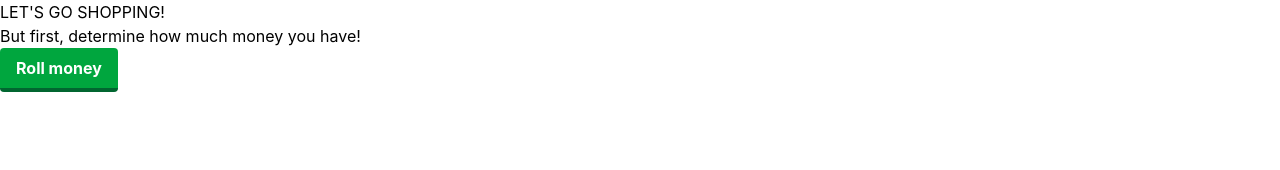
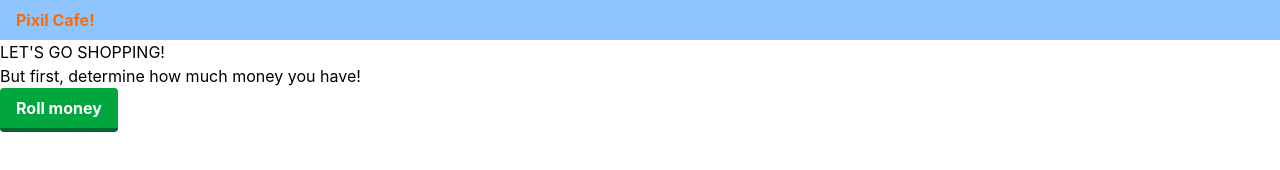
Before and after one commit to epicturtledoode/cafe-order-site, an Astro site: page / in a window 1280 px wide. Built offline with nearby package versions, Linux system fonts and the light colour scheme; Astro itself is replaced by a stand-in of ours.

Commit message:
header with broken font

```diff
--- a/src/components/button.astro
+++ b/src/components/button.astro
@@ -2,6 +2,6 @@
 import '../styles/global.css'
 const { text } = Astro.props
 ---
-<button type="submit" class="bg-green-600 border-green-800 text-white font-bold py-2 px-4 border-b-4 hover:bg-green-500 active:motion-safe:hover:scale-90 transition ease-in-out duration-50 rounded">
+<button type="submit" class="bg-green-600 border-green-800 text-white font-bold py-2 px-4 border-b-4 hover:bg-green-500 active:motion-safe:hover:scale-95 transition ease-in-out duration-50 rounded">
 {text}
 </button>
--- /dev/null
+++ b/src/components/header.astro
@@ -0,0 +1,7 @@
+---
+import '../styles/global.css'
+---
+
+<div class="max-w bg-blue-300">
+    <h1 class="text-orange-500 py-2 px-4 font-bold --font-dotgothic">Pixil Cafe!</h1>
+</div>
--- a/src/pages/bakery.astro
+++ b/src/pages/bakery.astro
@@ -1,5 +1,6 @@
 ---
 import '../styles/global.css'
+import Header from '../components/header.astro'
 import Button from '../components/button.astro'
 import Card from '../components/Card.astro'
 ---
--- a/src/pages/index.astro
+++ b/src/pages/index.astro
@@ -1,5 +1,6 @@
 ---
 import '../styles/global.css'
+import Header from '../components/header.astro'
 import Button from '../components/button.astro'
 ---
 
@@ -8,7 +9,8 @@ import Button from '../components/button.astro'
 
     </head>
     <body>
-        <h1>LET'S GO SHOPPING!</h1>
+        <Header />
+        <h1 class="-font-dotgothic">LET'S GO SHOPPING!</h1>
         <h2>But first, determine how much money you have!</h2>
         <Button text="Roll money"/>
     </body>
```
Also changed, not shown: 1 other file.
